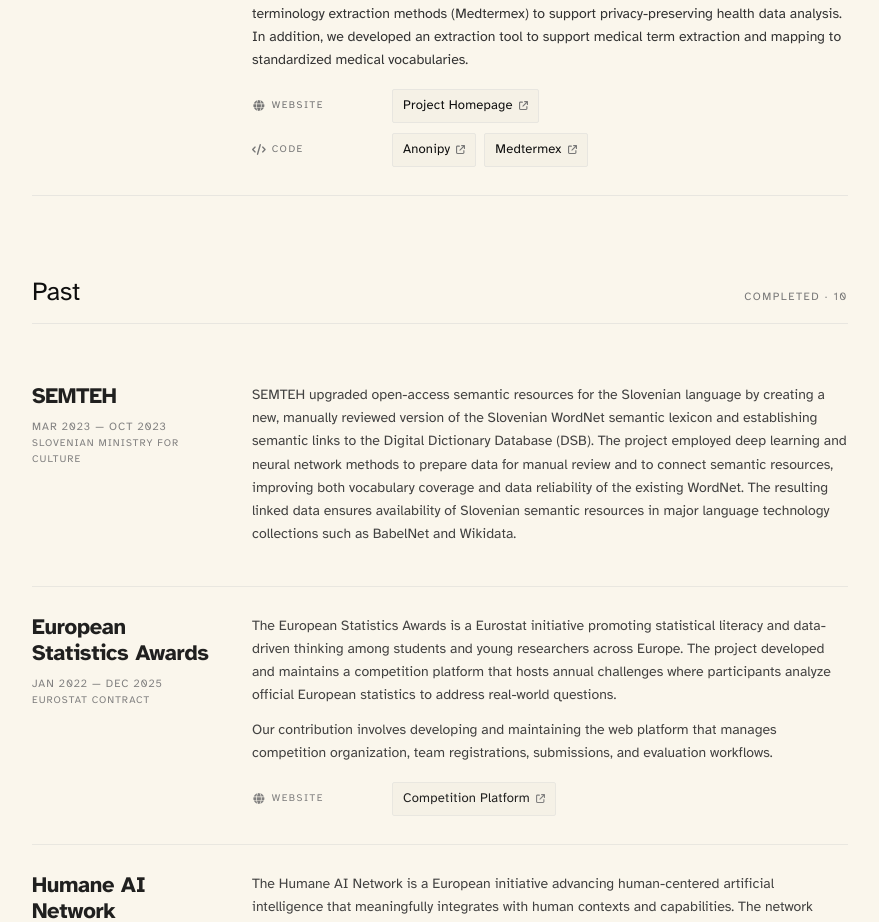
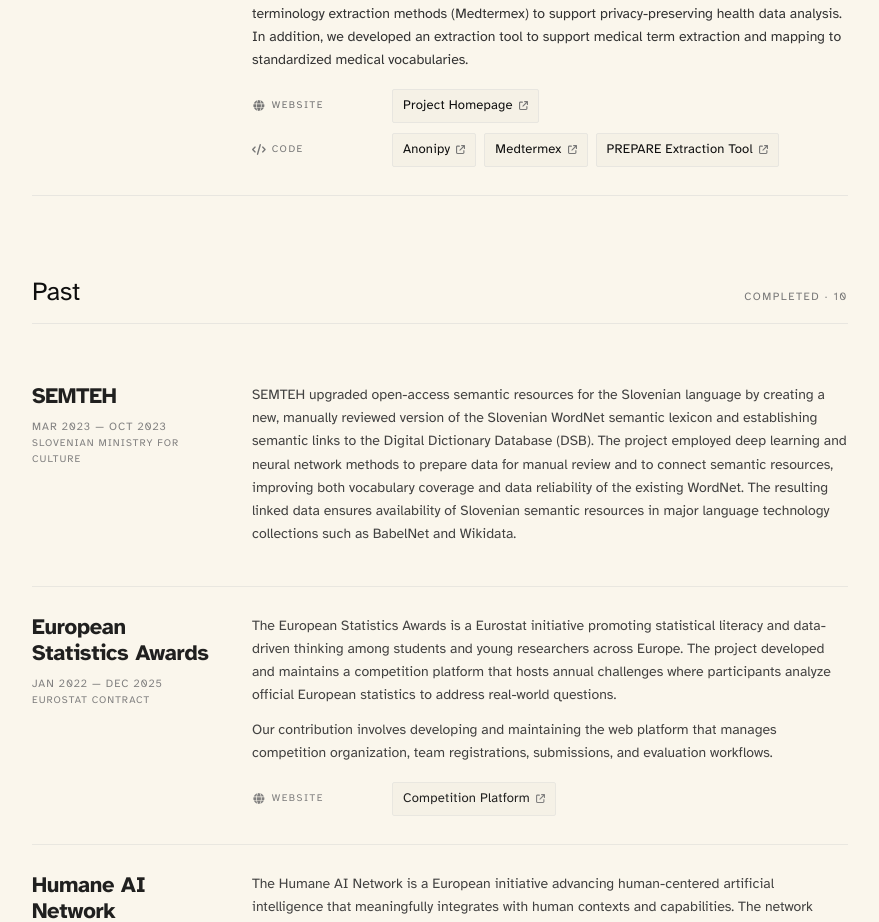
Before and after one commit to eriknovak/eriknovak.github.io, a Next.js app: page /projects in a window 1280 px wide. Shown: the part 962-1884 px from the top of the page, without its empty margins (200-1079 px from the left). Built offline with nearby package versions, Linux system fonts and the light colour scheme.

Commit message:
feat(projects): add PREPARE Extraction Tool repo to PREPARE resources

```diff
--- a/assets/projects/research_projects.ts
+++ b/assets/projects/research_projects.ts
@@ -47,6 +47,12 @@ const RESEARCH_PROJECTS: ProjectProps[] = [
         label: "Medtermex",
         owner: "E3-JSI",
         repo: "medtermex",
+      },
+      {
+        type: "github",
+        label: "PREPARE Extraction Tool",
+        owner: "E3-JSI",
+        repo: "PREPARE-Extraction-Tool",
       },
     ],
   },
```
